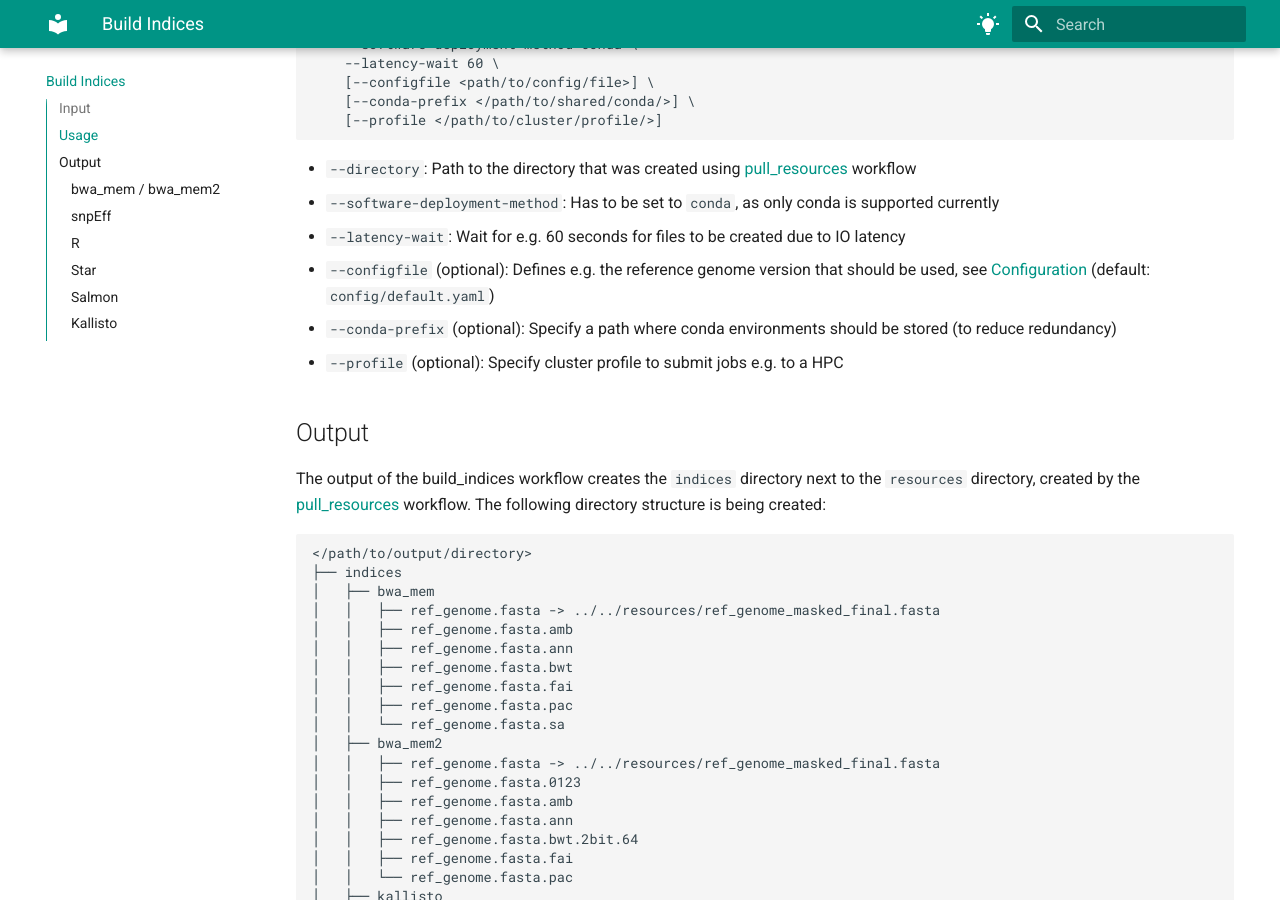
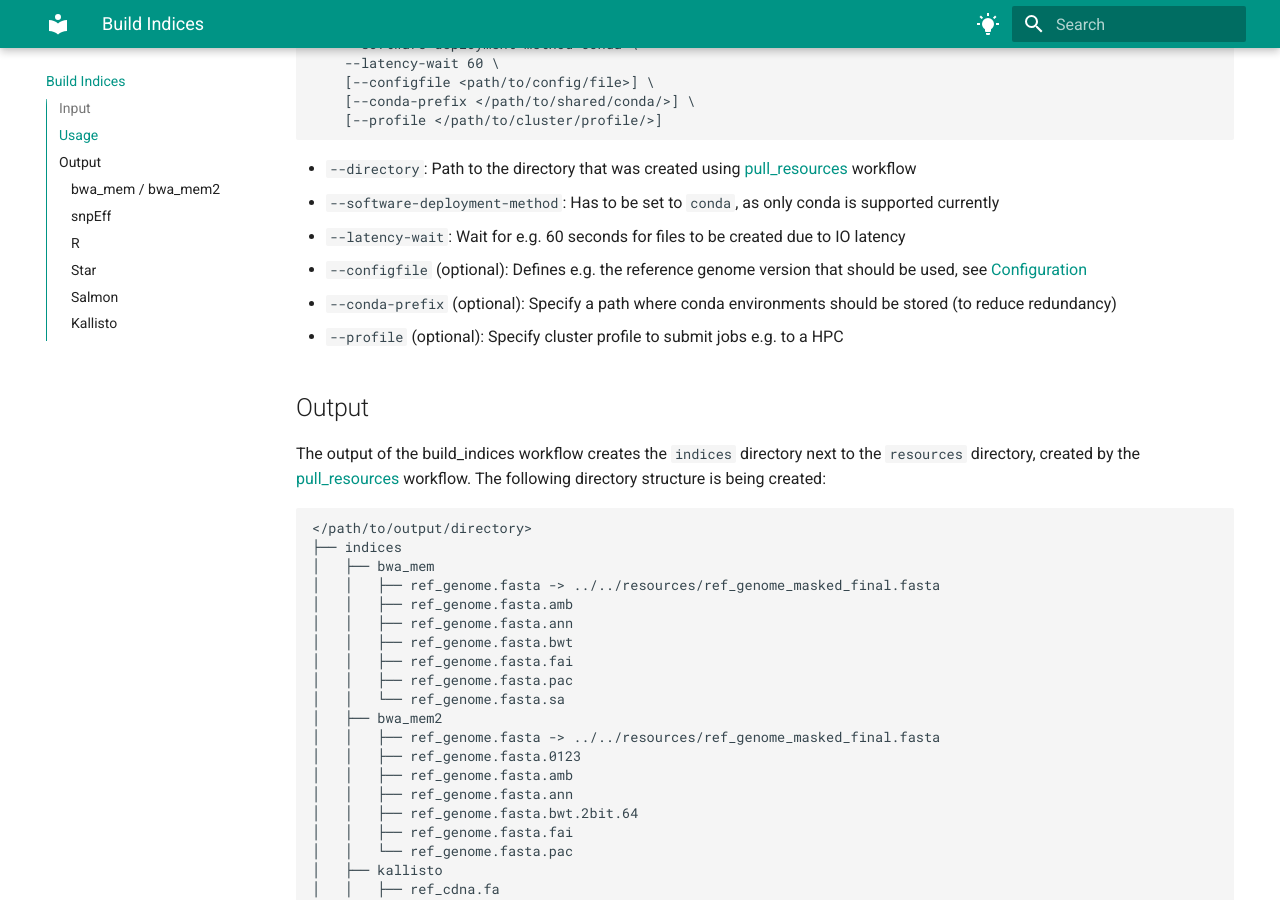
Before and after one commit to TRON-Bioinformatics/oblx, an MkDocs documentation site: the page built from docs/tronmake-genome-lib-builder/docs/build_indices.md, in a window 1280 px wide and 900 px high, scrolled down 929 px. Built offline with MkDocs 1.6.1 and Material for MkDocs 9.7.7, drawn with Linux system fonts in a browser that asks for light colours.

Commit message:
refactor: Use only config validation defaults
There shouldn't be more than one source of defaults.

```diff
--- a/docs/tronmake-genome-lib-builder/docs/build_indices.md
+++ b/docs/tronmake-genome-lib-builder/docs/build_indices.md
@@ -47,8 +47,7 @@ snakemake --until build_indices \
 - `--latency-wait`: Wait for e.g. 60 seconds for files to be created due to IO
   latency
 - `--configfile` (optional): Defines e.g. the reference genome version that
-  should be used, see [Configuration](configuration.md) (default:
-  `config/default.yaml`)
+  should be used, see [Configuration](configuration.md)
 - `--conda-prefix` (optional): Specify a path where conda environments should be
   stored (to reduce redundancy)
 - `--profile` (optional): Specify cluster profile to submit jobs e.g. to a HPC
--- a/pixi.toml
+++ b/pixi.toml
@@ -113,7 +113,6 @@ rule-env-pinning = { features = ["rule-env-pinning"], no-default-feature = true
 lint-workflow = """\
     snakemake \
         -s workflow/Snakefile \
-        --configfile config/default.yaml \
         --software-deployment-method conda \
         --lint\
     """
```
Also changed, not shown: docs/tronmake-genome-lib-builder/docs/pull_resources.md (+1 -2 lines), .github/copilot-instructions.md, 8 other files.
